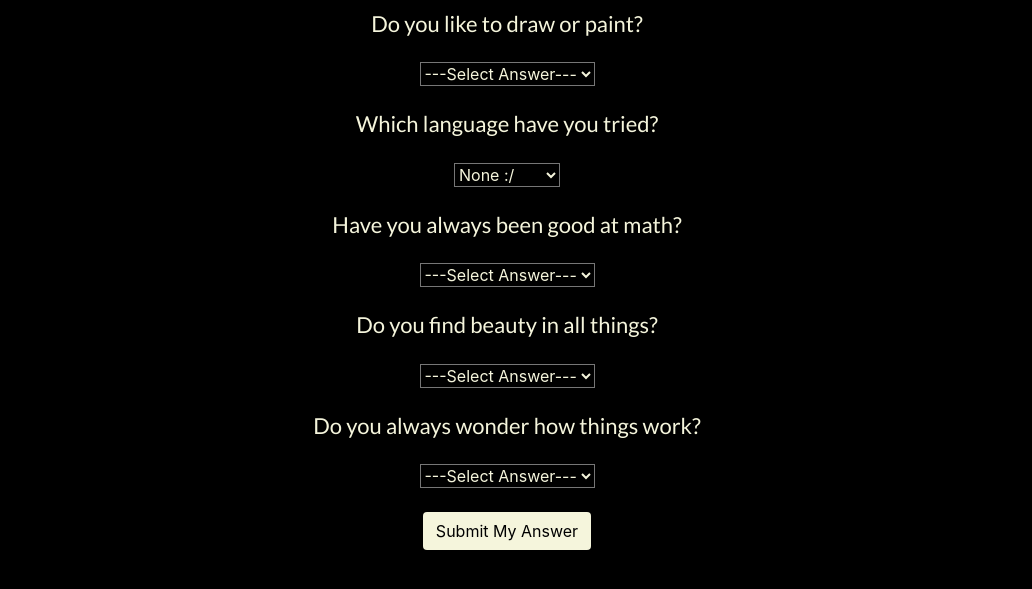
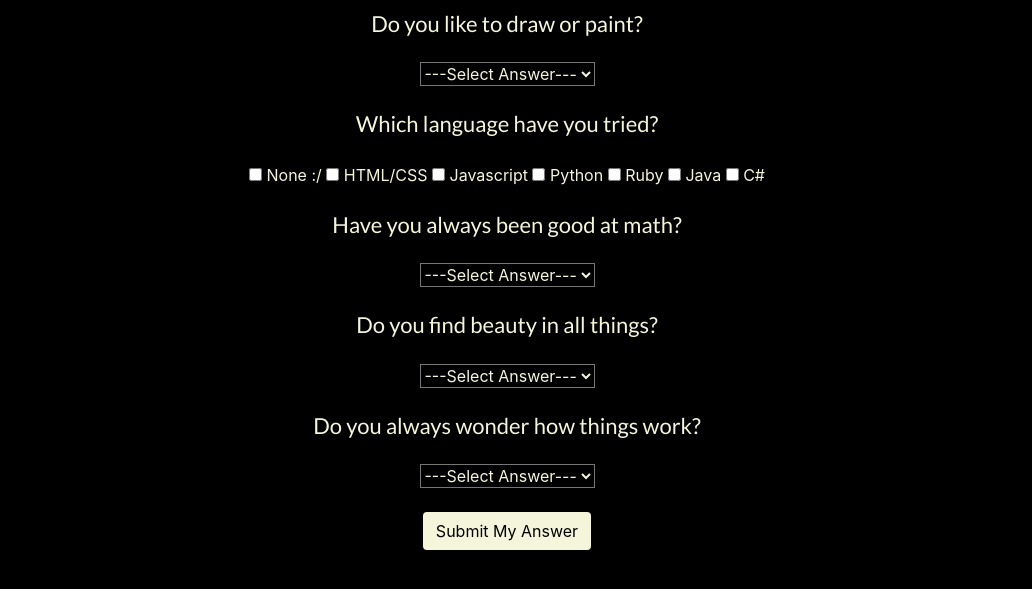
Before and after one commit to cyounger88/track-suggester, a plain HTML site: page index.html in a window 1280 px wide. Shown: the part 119-708 px from the top of the page, without its empty margins (133-1165 px from the left). Drawn offline with Linux system fonts and the light colour scheme.

Commit message:
adds checkbox for multiple choice functionality.

```diff
--- a/css/styles.css
+++ b/css/styles.css
@@ -1,6 +1,11 @@
 body{
     background-color: black;
     margin: 25px;
+
+}
+
+input {
+    color: beige;
 }
 
 p, h2 {
@@ -73,6 +78,8 @@ p, h2 {
     color: beige;
 }
 
+
+
 span {
     font-size: 23px;
     color: beige;
--- a/index.html
+++ b/index.html
@@ -67,15 +67,15 @@
 
             </div>
             <div class="col-xs-auto">
-                <select class="question-1" id="unit2">
-                    <option value="0">None :/</option>
-                    <option value= 1 >HTML/CSS</option>
-                    <option value="2">Javascript</option>
-                    <option value="3">Python</option>
-                    <option value="4">Ruby</option>
-                    <option value="5">Java</option>
-                    <option value="6">C#</option>
-                    </select>
+                <div class="question-1" id="unit2">
+                    <input type="checkbox" value="0"> None :/</option>
+                    <input type="checkbox" value= "1"> HTML/CSS</option>
+                    <input type="checkbox"value="2"> Javascript</option>
+                    <input type="checkbox" value="3"> Python</option>
+                    <input type="checkbox" value="4"> Ruby</option>
+                    <input type="checkbox" value="5"> Java</option>
+                    <input type="checkbox" value="6"> C#</option>
+                </div>
             </div>
             <div class="col col-xs-auto">
 
```
